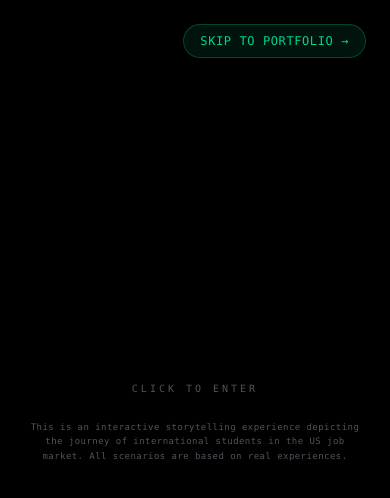
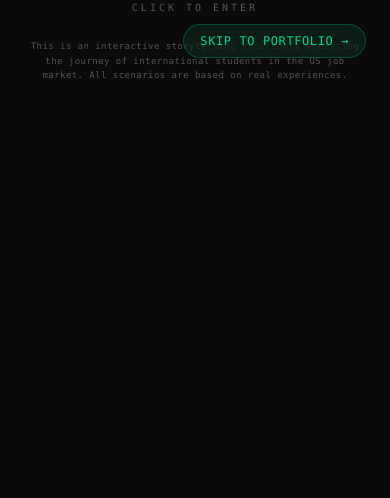
Before and after one commit to prajwal2308/Zo-Challenge-Portfolio, a React (Vite) app: page / in a window 390 px wide. Shown: the top 498 px of the page. Built offline with nearby package versions, Linux system fonts and the light colour scheme.

Commit message:
Fix: Mobile layout - svh, responsive text, Skip button top-right, no scroll bars

```diff
--- a/src/pages/waiting-room.tsx
+++ b/src/pages/waiting-room.tsx
@@ -72,7 +72,7 @@ export default function WaitingRoomPage() {
   const showNextButton = stage !== 'initial' && stage !== 'home' && stage !== 'breakthrough' && stage !== 'final-waiting';
 
   return (
-    <div className="relative flex h-screen w-full items-center justify-center bg-black overflow-hidden">
+    <div className="relative w-full h-full svh">
       {/* Skip to Portfolio - Top Right on initial page */}
       <AnimatePresence>
         {stage === 'initial' && (
```
